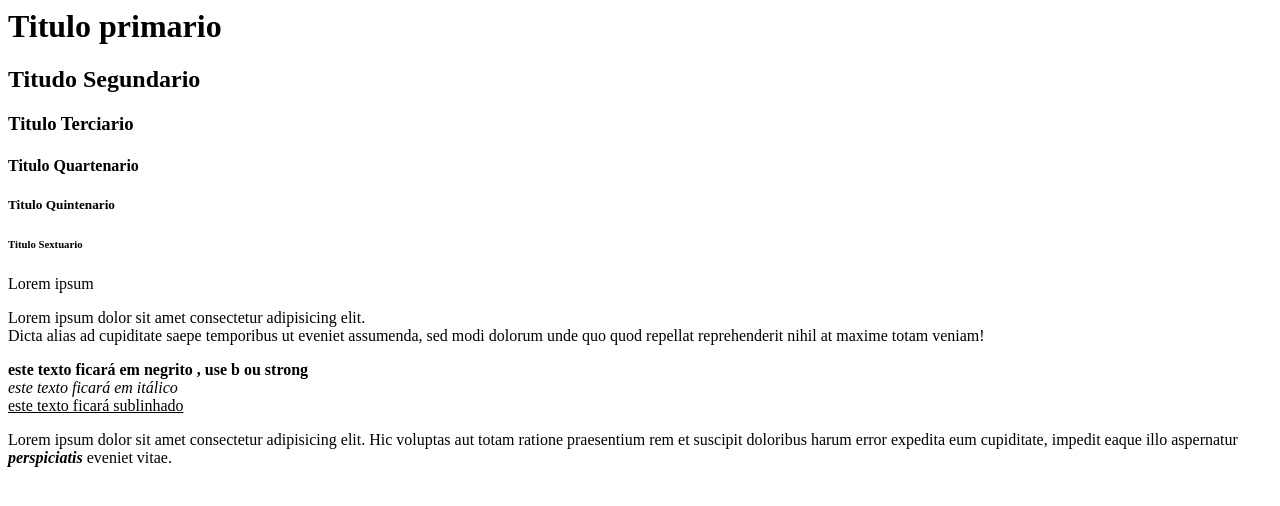
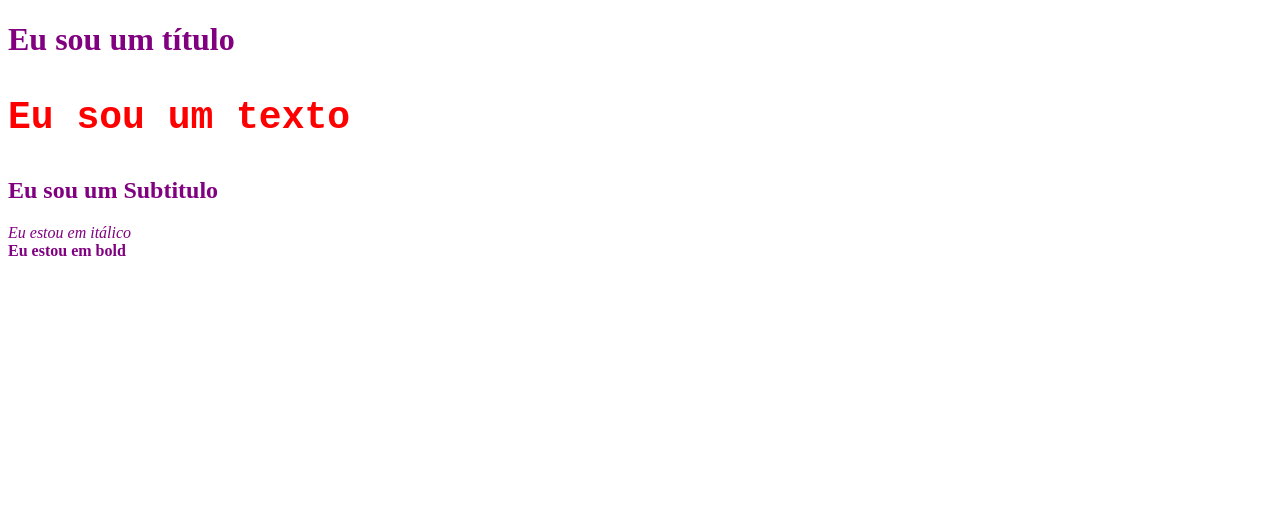
Before and after one commit to pedro3595/aula-html, a plain HTML site: page index.html in a window 1280 px wide. Drawn offline with Linux system fonts and the light colour scheme.

Commit message:
Add files via upload
Conteúdo da aula do dia 26/08

```diff
--- a/index.html
+++ b/index.html
@@ -1,32 +1,23 @@
-<h1>Titulo primario</h1>
-<h2>Titudo Segundario</h2>
-<h3>Titulo Terciario</h3>
-<h4>Titulo Quartenario</h4>
-<h5>Titulo Quintenario</h5>
-<h6>Titulo Sextuario</h6>
+<!DOCTYPE html>
+<html lang="en">
+<head>
+    <meta charset="UTF-8">
+    <meta http-equiv="X-UA-Compatible" content="IE=edge">
+    <meta name="viewport" content="width=device-width, initial-scale=1.0">
+    <title>Document</title>
+    <link rel="stylesheet" href="style.css">
 
-<!-- <p>
-    Lorem ipsum dolor sit amet consectetur adipisicing elit.
-</p>
--->
-<span>
-    Lorem ipsum
-</span>
+</head>
 
-<p>
-    Lorem ipsum dolor sit amet consectetur adipisicing elit.
+<body>
+
+    <h1 class="destaque">Eu sou um título</h1>
+    <p>Eu sou um texto</p>
+    <h2 class="destaque">Eu sou um Subtitulo</h2>
+    <i class="destaque">Eu estou em itálico</i>
     <br>
-    Dicta alias ad cupiditate saepe temporibus ut eveniet assumenda, sed modi dolorum unde quo quod repellat reprehenderit nihil at maxime totam veniam!
-</p>
+    <b class=" destaque">Eu estou em bold</b>
 
-<!-- Estilizando o texto -->
-<b>este texto ficará em negrito , use b ou strong</b>
-<br>
-<i>este texto ficará em itálico</i>
-<br>
-<u>este texto ficará sublinhado</u>
+</body>
 
-<!-- Tags alinhadas | Nested tags-->
-<p>
-    Lorem ipsum dolor sit amet consectetur adipisicing elit. Hic voluptas aut totam ratione praesentium rem et suscipit doloribus harum error expedita eum cupiditate, impedit eaque illo aspernatur <i><b>perspiciatis</b></i> eveniet vitae.
-</p>
+</html>
--- /dev/null
+++ b/style.css
@@ -0,0 +1,9 @@
+.destaque {
+    color: purple;
+}
+p {
+    color: red;
+    font-size: 38px;
+    font-family: monospace;
+    font-weight: 900;
+}
```
